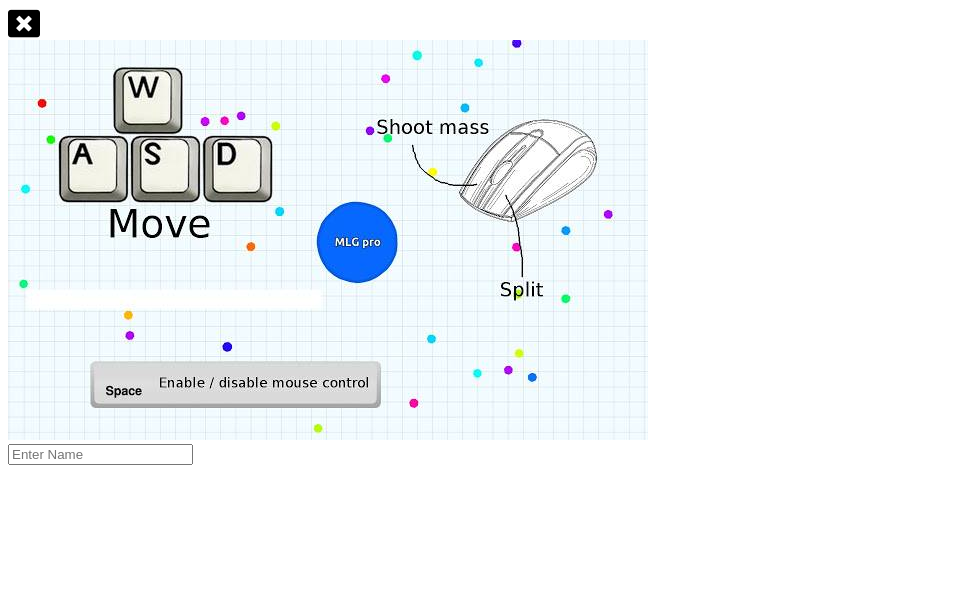
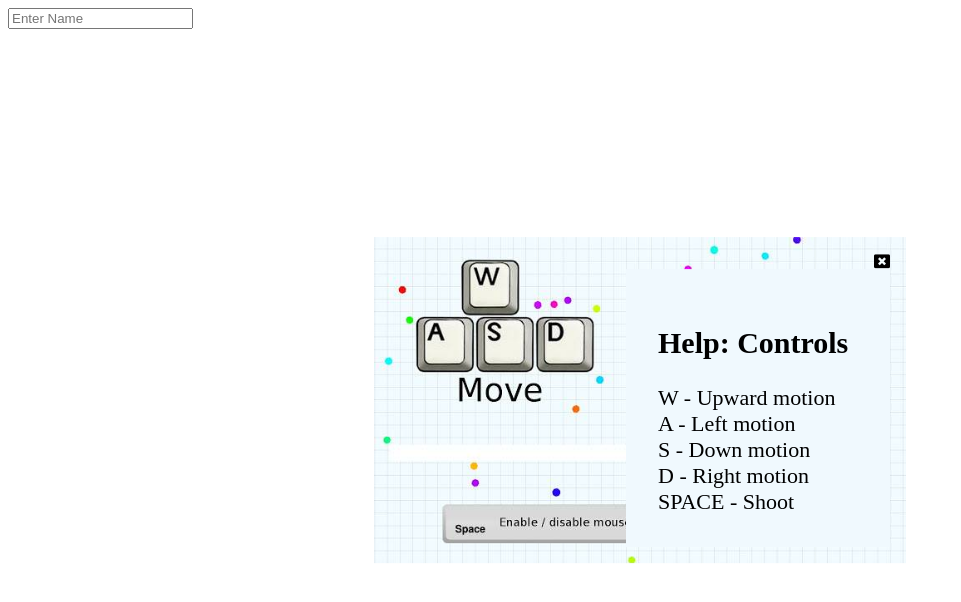
Before and after one commit to Cyrus-Kiprop/phaser-shooting-game, a website built with webpack: page index.html in a window 1280 px wide. Shown: the whole page, without its empty margins (0-961 px from the left). Built offline with nearby package versions, Linux system fonts and the light colour scheme; files whose address does not match are found by name.

Commit message:
:lipstick: Help Menu
add styling to the controls and Help menu

```diff
--- /dev/null
+++ b/assets/stylesheets/main.css
@@ -0,0 +1,34 @@
+#instructions {
+  display: flex;
+  flex-direction: column;
+  padding: 1rem;
+  position: absolute;
+  width: 500px;
+  background-image: url("../ui/controls.jpg");
+  background-size: cover;
+  top: 50%;
+  left: 50%;
+  transform: translate(-50%, -50%);
+}
+#instructions > i {
+  margin-left: auto;
+  font-size: 16px;
+}
+.controls {
+  background-color: #f0f9fe;
+  display: flex;
+  flex-direction: column;
+  align-items: flex-start;
+  width: auto;
+  padding: 2rem;
+  width: 200px;
+  margin-left: auto;
+}
+.controls > h2 {
+  font-size: 30px;
+  font-weight: 700;
+}
+.controls span {
+  font-size: 22px;
+  font-weight: 500;
+}
--- a/index.html
+++ b/index.html
@@ -9,6 +9,7 @@
       integrity="sha384-wvfXpqpZZVQGK6TAh5PVlGOfQNHSoD2xbE+QkPxCAFlNEevoEH3Sl0sibVcOQVnN"
       crossorigin="anonymous"
     />
+    <link rel="stylesheet" href="./assets/stylesheets/main.css" />
     <title>Document</title>
   </head>
 
@@ -16,10 +17,14 @@
     <div id="shooter-game">
       <div id="instructions" class="hidden">
         <i class="fa fa-window-close fa-2x closeButton" aria-hidden="true"></i>
-        <img src="./assets/images/gameInstructions.png" alt="" />
-      </div>
-      <div class="game-controls">
-        <img src="./assets/ui/controls.jpg" alt="" />
+        <div class="controls">
+          <h2>Help: Controls</h2>
+          <span>W - Upward motion</span>
+          <span>A - Left motion</span>
+          <span>S - Down motion</span>
+          <span>D - Right motion</span>
+          <span>SPACE - Shoot</span>
+        </div>
       </div>
       <div class="inputwrap">
         <input type="text" id="username" value="" placeholder="Enter Name" />
```
